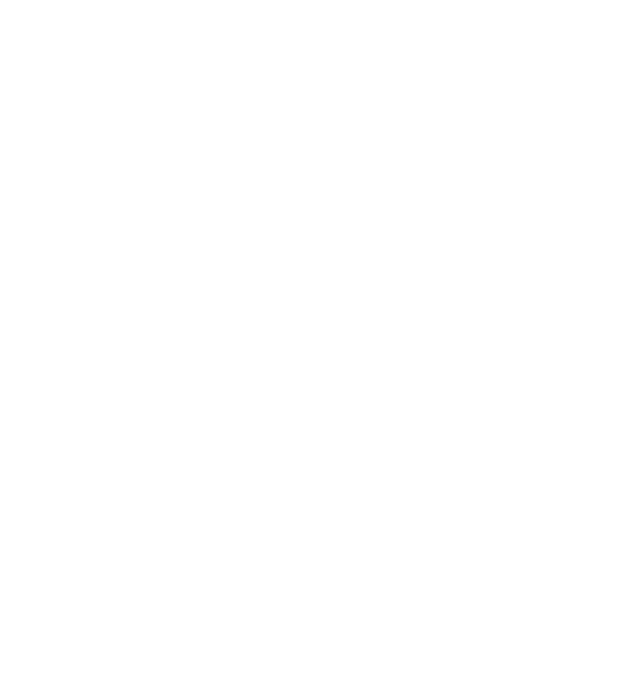
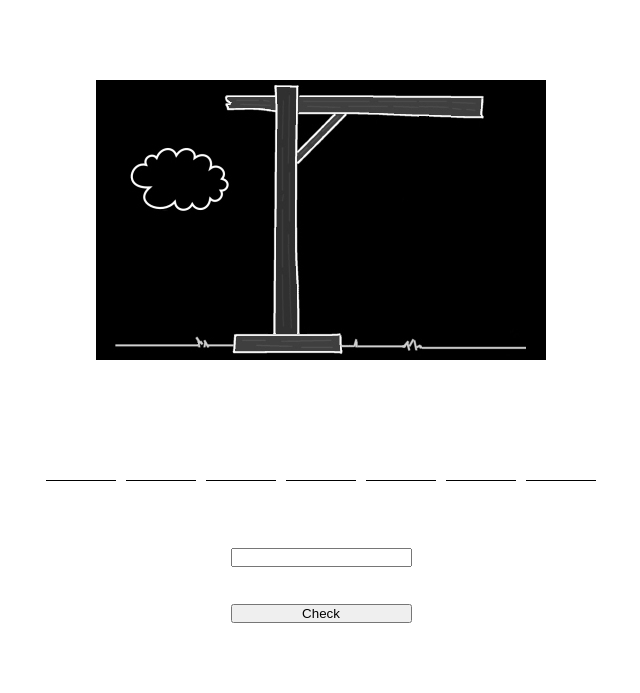
Before and after one commit to MatasRu/Gallows, a plain HTML site: page index.html in a window 1280 px wide. Shown: the whole page, without its empty margins (319-959 px from the left). Drawn offline with Linux system fonts and the light colour scheme.

Commit message:
some html/css/js work

```diff
--- a/index.html
+++ b/index.html
@@ -3,8 +3,29 @@
 <head>
     <meta charset="UTF-8">
     <title>Title</title>
+    <link rel="stylesheet" href="styles.css">
+    <script src="script.js" defer></script>
 </head>
 <body>
 
+<div class="main">
+
+    <img src="img/gallows.jpg" alt="">
+
+    <div id="wordsPlace">
+
+
+    </div>
+
+    <div id="input">
+        <input type="text">
+        <button>Check</button>
+    </div>
+
+
+</div>
+
+
+
 </body>
 </html>
--- a/script.js
+++ b/script.js
@@ -0,0 +1,12 @@
+let wordsPlace = document.getElementById(`wordsPlace`)
+
+let words = ["Labas", "Krabas", "Lietuvis", "Baisus", "Debesis"]
+let word = words[Math.floor(Math.random() * Math.floor(words.length))]
+console.log(word)
+
+
+for (let i = 0; i < word.length; i++) {
+    wordsPlace.innerHTML += `
+        <div class="symbol"><span class="false" id="${i}">${word[i]}</span></div>
+    `
+}
--- a/styles.css
+++ b/styles.css
@@ -0,0 +1,41 @@
+*{
+    margin: 0;
+    padding: 0;
+}
+
+.main {
+    display: flex;
+    flex-direction: column;
+    justify-content: center;
+    align-items: center;
+    height: 80vh;
+    margin-top: 50px;
+}
+
+#wordsPlace{
+    display: flex;
+    margin-top: 50px;
+}
+
+.symbol {
+    width: 70px;
+    height: 70px;
+    display: flex;
+    justify-content: center;
+    align-items: center;
+    margin: 0 5px;
+    border-bottom: 1px solid black;
+}
+
+.false {
+    display: none;
+}
+
+
+#input {
+    display: flex;
+    flex-direction: column;
+    margin-top: 30px;
+    justify-content: space-evenly;
+    height: 150px;
+}
```
